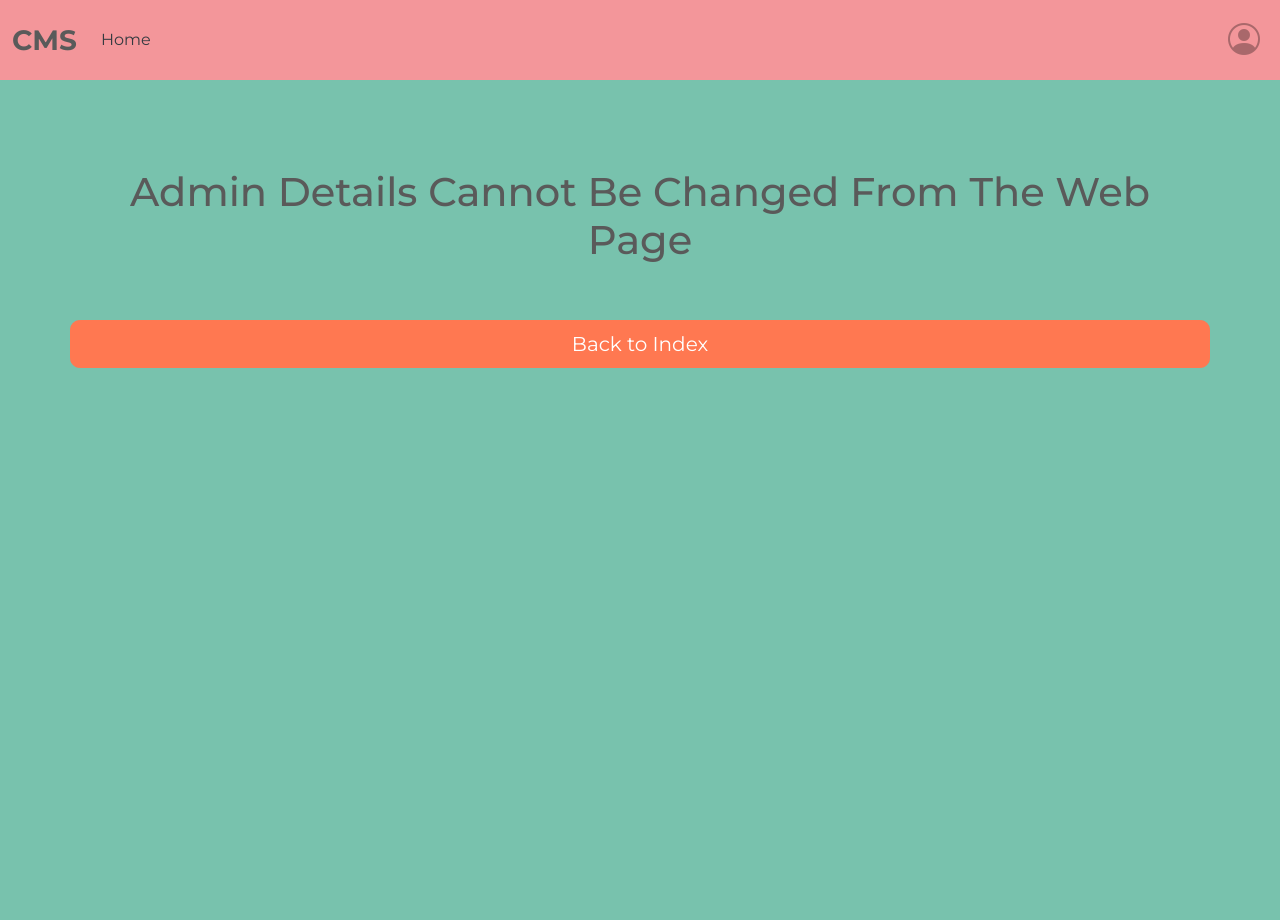
After one commit to KAL17002493/SoftwareDevA2, a PHP site: page /cannot-change.php in a window 1280 px wide. The commit adds this page. Run offline with PHP 8.4, Linux system fonts and the light colour scheme; some libraries are stand-ins or nearby versions.

Commit message:
Modifying admin details made more difficult

```diff
--- /dev/null
+++ b/A2/valid/cannot-change.php
@@ -0,0 +1,14 @@
+<?php require __DIR__ . "/inc/header.php"; ?>
+
+<section class="vh-100 text-center">
+    <div class="container py-5 h-75">
+      <div class="row d-flex align-items-center">
+         <h1>Admin Details Cannot Be Changed From The Web Page</h1>
+
+         <a href="index.php" type="button" class="btn btn-danger mt-5 btn-lg">Back to Index</a>
+
+      </div>
+    </div>
+</section>
+
+<?php require __DIR__ . "/inc/footer.php"; ?>
--- a/A2/valid/components/manage-product-overview.php
+++ b/A2/valid/components/manage-product-overview.php
@@ -17,7 +17,6 @@ foreach ($products as $product):
                 <p class="card-text">Price: £<?= $product['price'] ?></p>
                 <p class="card-text">Category: <?= $product['catname']?></p>
                 <a href="edit-product.php?id=<?= $product['id'] ?>" type="button" class="btn btn-info w-100">Edit</a>
-                <?=var_dump($product)?>
             </div>
         </div>
     </div>
--- a/A2/valid/components/manage-user-form.php
+++ b/A2/valid/components/manage-user-form.php
@@ -8,6 +8,10 @@ if(isset($_GET["id"]))
   $userId = htmlspecialchars($_GET["id"]);
   $user = $controllers->members()->get($userId);
 
+  if($user["role"] == "admin")
+  {
+    redirect("cannot-change");
+  }
 
 
   if($_SERVER["REQUEST_METHOD"] == "POST")
@@ -113,6 +117,7 @@ if(isset($_GET["id"]))
               <button class="btn btn-primary btn-lg w-100 mb-4" type="submit">Save</button>
               <a class="link-danger mt-3 deleteAccount" type="submit">Delete Account</a>
 
+
             </div>
           </div>
         </div>
```
Also changed, not shown: A2/valid/components/delete-user-page.php (+6 -3 lines), 1 other file.
